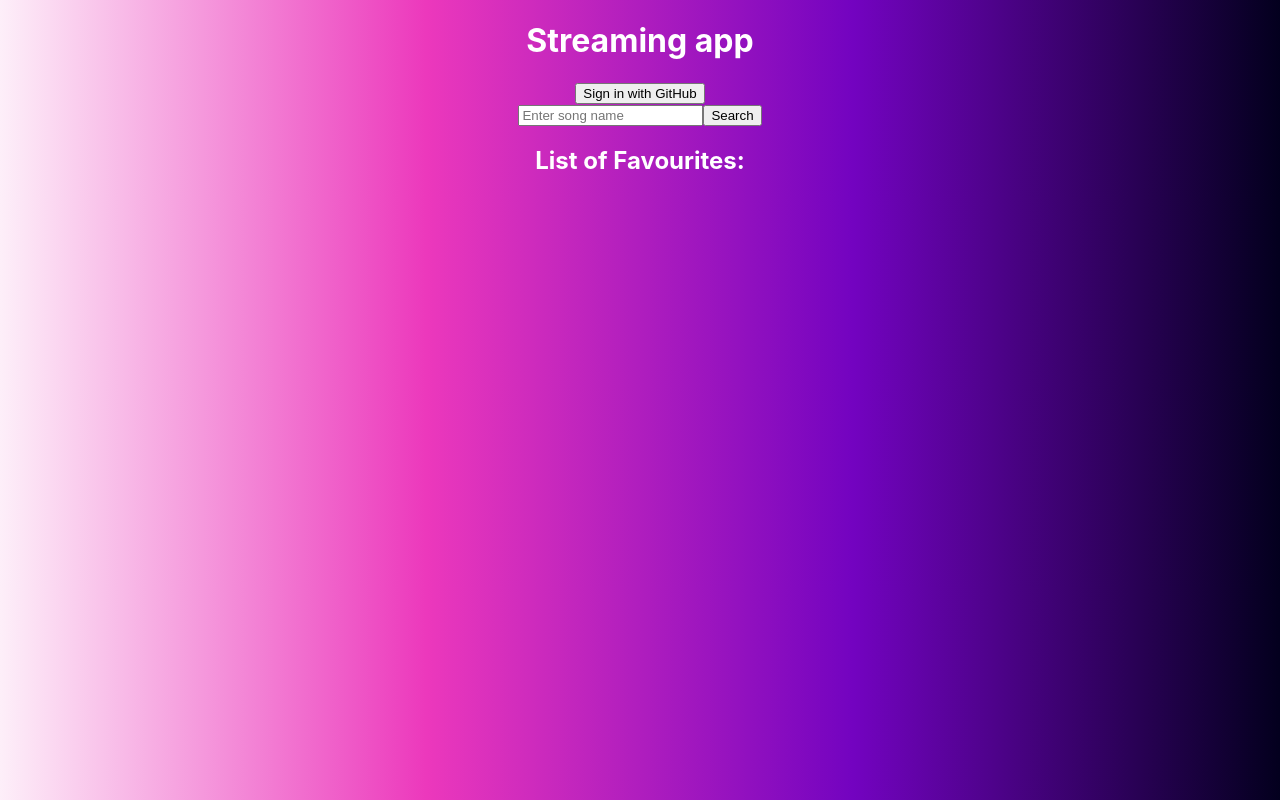
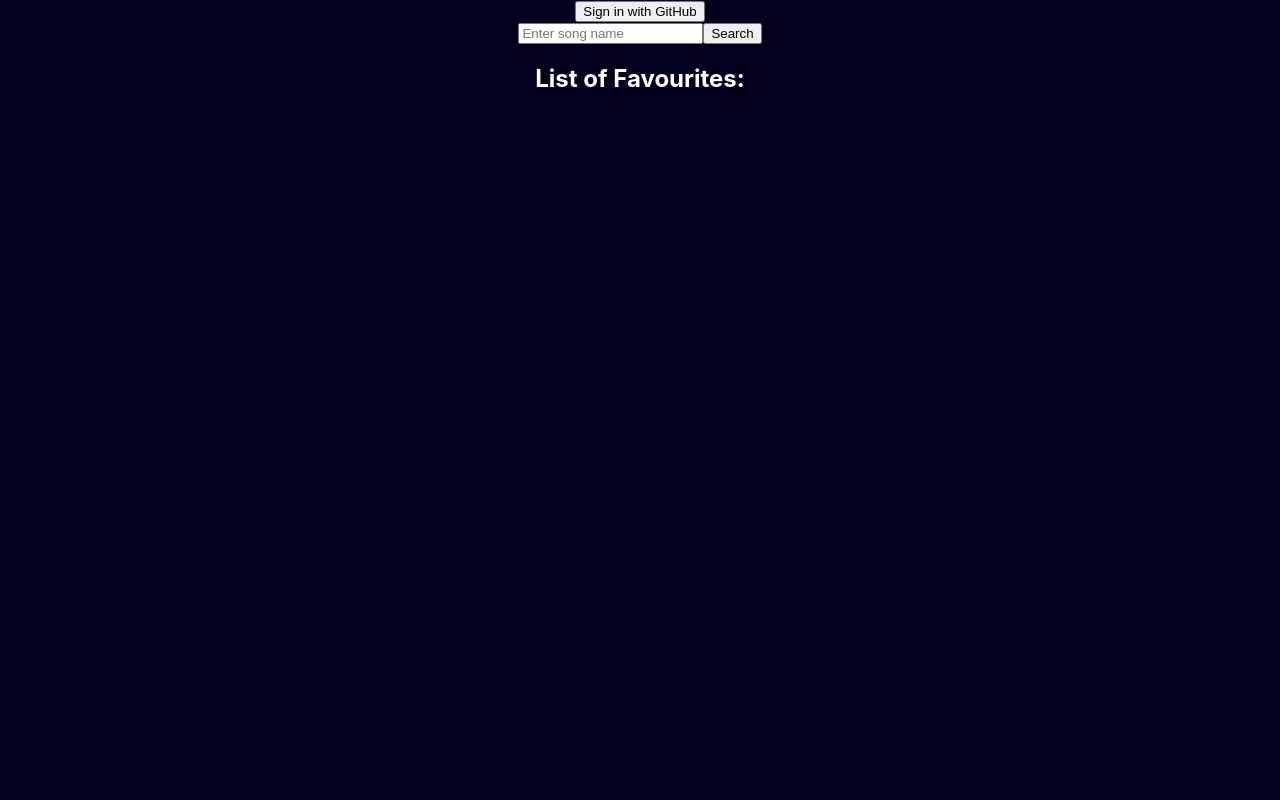
Before and after one commit to avreally/streaming-app, a React (Create React App) app in the folder client/: page / in a window 1280 px wide. Built offline with nearby package versions, Linux system fonts and the light colour scheme; no server answers; the HTML template or start-up script is replaced by a standard one.

Commit message:
Created Navbar component, moved search form and authorization to it

```diff
--- /dev/null
+++ b/client/src/components/Navbar/Navbar.tsx
@@ -0,0 +1,54 @@
+import "./Navbar.css";
+import SearchForm from "../SearchForm/SearchForm";
+import React from "react";
+import { UserType } from "../../../types";
+import Button from "../Button/Button";
+import UserGreeting from "../UserGreeting/UserGreeting";
+
+type NavbarProps = {
+  getSong: (query: string) => void;
+  userData: UserType | undefined;
+  authorizeButtonName: string;
+};
+
+const Navbar = ({ getSong, userData, authorizeButtonName }: NavbarProps) => {
+  const baseUrl = "http://localhost:3001";
+
+  const handleSignIn = () => {
+    console.log("clicked to sign in");
+    window.location.href = `${baseUrl}/login`;
+  };
+
+  const handleSignOut = () => {
+    console.log("clicked to sign out");
+    window.location.href = `${baseUrl}/logout`;
+  };
+
+  return (
+    <nav>
+      {userData === undefined ? (
+        <Button
+          className="signInButton"
+          buttonName={authorizeButtonName}
+          onClick={handleSignIn}
+        />
+      ) : (
+        <div>
+          <UserGreeting className="userGreeting" userData={userData} />
+          <Button
+            className="signOutButton"
+            buttonName={authorizeButtonName}
+            onClick={handleSignOut}
+          />
+        </div>
+      )}
+      <SearchForm
+        className="searchForm"
+        placeholder="Enter song name"
+        onSubmit={getSong}
+      />
+    </nav>
+  );
+};
+
+export default Navbar;
--- a/client/src/index.css
+++ b/client/src/index.css
@@ -13,8 +13,8 @@ body {
 
 
   background: #03001e;
-background: -webkit-linear-gradient(to right, #fdeff9, #ec38bc, #7303c0, #03001e);
-  background: linear-gradient(to right, #fdeff9, #ec38bc, #7303c0, #03001e);
+/*background: -webkit-linear-gradient(to right, #fdeff9, #ec38bc, #7303c0, #03001e);*/
+/*  background: linear-gradient(to right, #fdeff9, #ec38bc, #7303c0, #03001e);*/
 
 }
 
--- a/client/src/pages/Home/Home.tsx
+++ b/client/src/pages/Home/Home.tsx
@@ -1,13 +1,9 @@
 import React, { useEffect, useState } from "react";
 import "./Home.css";
 import ListOfFavourites from "../../components/ListOfFavourites/ListOfFavourites";
-import SearchForm from "../../components/SearchForm/SearchForm";
-import Button from "../../components/Button/Button";
 import axios from "axios";
 import AllItems from "../../components/AllItems/AllItems";
-import UserGreeting from "../../components/UserGreeting/UserGreeting";
-// import { Simulate } from "react-dom/test-utils";
-// import error = Simulate.error;
+import Navbar from "../../components/Navbar/Navbar";
 
 function Home() {
   const [authorizeButtonName, setAuthorizeButtonName] = useState(
@@ -42,16 +38,6 @@ function Home() {
     });
   }, []);
 
-  const handleSignIn = () => {
-    console.log("clicked to sign in");
-    window.location.href = `${baseUrl}/login`;
-  };
-
-  const handleSignOut = () => {
-    console.log("clicked to sign out");
-    window.location.href = `${baseUrl}/logout`;
-  };
-
   // Moved from the SearchForm component to make the Home component solely
   // responsible for making server requests and handling songs data
   // Request to the server, passing user search request
@@ -65,27 +51,10 @@ function Home() {
 
   return (
     <div className="app">
-      <h1>Streaming app</h1>
-      {userData === undefined ? (
-        <Button
-          className="signInButton"
-          buttonName={authorizeButtonName}
-          onClick={handleSignIn}
-        />
-      ) : (
-        <div>
-          <UserGreeting className="userGreeting" userData={userData} />
-          <Button
-            className="signOutButton"
-            buttonName={authorizeButtonName}
-            onClick={handleSignOut}
-          />
-        </div>
-      )}
-      <SearchForm
-        className="searchForm"
-        placeholder="Enter song name"
-        onSubmit={getSong}
+      <Navbar
+        getSong={getSong}
+        userData={userData}
+        authorizeButtonName={authorizeButtonName}
       />
       <ListOfFavourites className="listOfFavourites" />
       {itemsData !== undefined ? (
```
Also changed, not shown: client/src/components/Navbar/Navbar.css (added).
